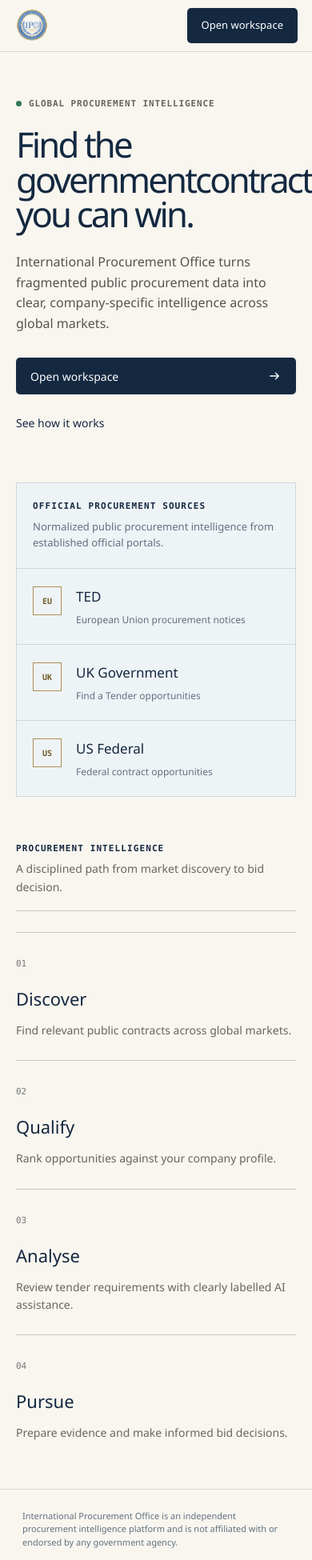
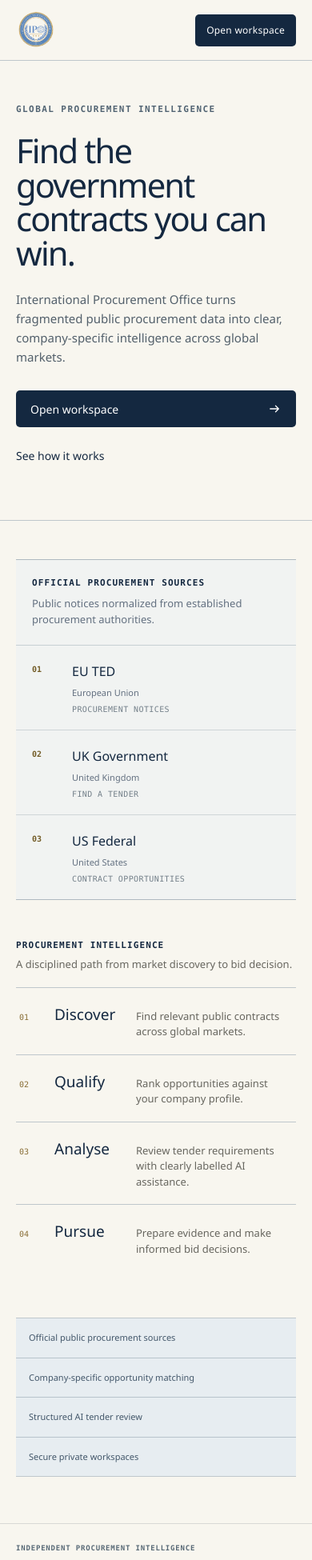
Before and after one commit to Notsosweetliving/international-procurement-office, a Next.js app: page / in a window 390 px wide. Shown: the top 1950 px of the page at 80% size. Built offline with nearby package versions, Linux system fonts and the light colour scheme.

Commit message:
Refine IPO homepage to feel more official

```diff
--- a/app/globals.css
+++ b/app/globals.css
@@ -313,6 +313,150 @@
   color: var(--muted);
   font-size: 11px;
   line-height: 1.5;
+}
+/* Institutional landing page */
+.landing > header {
+  height: 96px;
+  max-width: 1320px;
+  border-bottom-color: #bfc7cc;
+}
+.landing > header .brand-seal {
+  width: 58px;
+  height: 58px;
+}
+.landing nav {
+  font-size: 12px;
+  letter-spacing: 0.02em;
+}
+.hero {
+  max-width: 1320px;
+  padding: 92px 28px 84px;
+  border-bottom: 1px solid #bfc7cc;
+}
+.hero-kicker {
+  display: block;
+  color: #526473;
+  letter-spacing: 0.13em;
+}
+.hero h1 {
+  max-width: 1020px;
+  margin: 31px 0 32px;
+  font-size: clamp(52px, 6.35vw, 84px);
+  font-weight: 560;
+  line-height: 0.98;
+  letter-spacing: -0.052em;
+}
+.hero h1 span {
+  display: block;
+}
+.hero > p {
+  max-width: 625px;
+  color: #53606b;
+  font-size: 17px;
+  line-height: 1.65;
+}
+.official-sources {
+  max-width: 1320px;
+  margin: 72px auto 68px;
+  border: 0;
+  border-top: 1px solid #aeb9c0;
+  border-bottom: 1px solid #aeb9c0;
+  background: #f1f3f2;
+}
+.landing-section-heading {
+  padding: 24px 28px;
+  border-bottom-color: #c7cfd3;
+}
+.source-register article {
+  display: grid;
+  grid-template-columns: 35px 1fr;
+  gap: 7px 15px;
+  padding: 27px 28px;
+}
+.source-register article + article {
+  border-left-color: #c7cfd3;
+}
+.source-register article > span {
+  display: block;
+  grid-row: 1 / 4;
+  width: auto;
+  height: auto;
+  padding-top: 4px;
+  border: 0;
+}
+.source-register h2 {
+  margin: 0;
+  font-size: 16px;
+}
+.source-register p {
+  font-size: 11px;
+}
+.source-register small {
+  color: #74808a;
+  font: 10px var(--font-geist-mono);
+  letter-spacing: 0.04em;
+  text-transform: uppercase;
+}
+.how {
+  max-width: 1320px;
+  gap: 0;
+}
+.how div {
+  min-width: 0;
+  padding: 24px 24px 4px;
+  border-top-color: #bfc7cc;
+}
+.how > div:not(.how-heading) + div {
+  border-left: 1px solid #d5dadd;
+}
+.how .how-heading {
+  margin-bottom: 0;
+  padding: 0 0 18px;
+  border-bottom: 0;
+}
+.how small {
+  color: #8a6f37;
+  font-size: 10px;
+}
+.how h3 {
+  margin: 22px 0 9px;
+  font-size: 19px;
+}
+.how p {
+  font-size: 13px;
+}
+.credibility-strip {
+  max-width: 1320px;
+  margin: 0 auto 72px;
+  padding: 19px 28px;
+  border-top: 1px solid #bfc7cc;
+  border-bottom: 1px solid #bfc7cc;
+  display: grid;
+  grid-template-columns: repeat(4, 1fr);
+  background: #e7edf1;
+}
+.credibility-strip span {
+  padding: 0 18px;
+  color: #43576a;
+  font-size: 11px;
+  text-align: center;
+}
+.credibility-strip span + span {
+  border-left: 1px solid #b8c4cc;
+}
+.landing-footer {
+  max-width: 1320px;
+}
+.landing-footer span {
+  display: block;
+  margin-bottom: 9px;
+  color: #586976;
+  font: 600 9px var(--font-geist-mono);
+  letter-spacing: 0.09em;
+}
+.landing-footer p {
+  max-width: 780px;
+  margin: 0;
 }
 .sidebar {
   position: fixed;
@@ -1281,3 +1425,96 @@
     max-width: 100%;
   }
 }
+@media (max-width: 900px) {
+  .credibility-strip {
+    margin: 0 20px 58px;
+    padding: 0;
+    grid-template-columns: 1fr 1fr;
+  }
+  .credibility-strip span {
+    padding: 16px;
+  }
+  .credibility-strip span + span {
+    border-left: 0;
+  }
+  .credibility-strip span:nth-child(even) {
+    border-left: 1px solid #b8c4cc;
+  }
+  .credibility-strip span:nth-child(n + 3) {
+    border-top: 1px solid #b8c4cc;
+  }
+}
+@media (max-width: 600px) {
+  .landing > header {
+    height: 76px;
+    padding: 0 20px;
+  }
+  .landing > header .brand-seal {
+    width: 50px;
+    height: 50px;
+  }
+  .landing nav {
+    gap: 0;
+  }
+  .landing nav a:last-child {
+    padding: 11px 14px;
+  }
+  .hero {
+    padding: 54px 20px 58px;
+  }
+  .hero h1 {
+    margin: 24px 0 25px;
+    font-size: clamp(38px, 10.7vw, 46px);
+    line-height: 1.02;
+    letter-spacing: -0.045em;
+  }
+  .hero h1 span {
+    display: inline;
+  }
+  .hero > p {
+    font-size: 15px;
+    line-height: 1.6;
+  }
+  .official-sources {
+    margin-top: 48px;
+    margin-bottom: 50px;
+  }
+  .source-register article {
+    padding: 20px;
+  }
+  .how {
+    gap: 0;
+  }
+  .how > div:not(.how-heading) {
+    padding: 19px 4px 18px;
+    display: grid;
+    grid-template-columns: 34px 92px 1fr;
+    gap: 10px;
+    align-items: baseline;
+  }
+  .how > div:not(.how-heading) + div {
+    border-left: 0;
+  }
+  .how h3,
+  .how p {
+    margin: 0;
+  }
+  .how p {
+    line-height: 1.5;
+  }
+  .credibility-strip {
+    grid-template-columns: 1fr;
+  }
+  .credibility-strip span,
+  .credibility-strip span:nth-child(even) {
+    border-left: 0;
+    text-align: left;
+  }
+  .credibility-strip span + span {
+    border-top: 1px solid #b8c4cc;
+  }
+  .landing-footer {
+    padding-left: 20px;
+    padding-right: 20px;
+  }
+}
--- a/app/page.tsx
+++ b/app/page.tsx
@@ -7,20 +7,16 @@
       <header>
         <Brand />
         <nav>
-          <a href="#platform">Platform</a>
+          <a href="#platform">Sources</a>
           <a href="#how">How it works</a>
           <Link href="/dashboard">Open workspace</Link>
         </nav>
       </header>
       <section className="hero">
-        <div className="hero-kicker">
-          <span />
-          Global procurement intelligence
-        </div>
+        <div className="hero-kicker">Global procurement intelligence</div>
         <h1>
-          Find the government
-          <br />
-          contracts you can win.
+          <span>Find the government</span>
+          <span>{" "}contracts you can win.</span>
         </h1>
         <p>
           International Procurement Office turns fragmented public procurement
@@ -36,11 +32,11 @@
       <section className="official-sources" id="platform">
         <div className="landing-section-heading">
           <span>OFFICIAL PROCUREMENT SOURCES</span>
-          <p>Normalized public procurement intelligence from established official portals.</p>
+          <p>Public notices normalized from established procurement authorities.</p>
         </div>
         <div className="source-register">
-          {[["EU", "TED", "European Union procurement notices"], ["UK", "UK Government", "Find a Tender opportunities"], ["US", "US Federal", "Federal contract opportunities"]].map(([code, name, detail]) => (
-            <article key={code}><span>{code}</span><div><h2>{name}</h2><p>{detail}</p></div></article>
+          {[["01", "EU TED", "European Union", "Procurement notices"], ["02", "UK Government", "United Kingdom", "Find a Tender"], ["03", "US Federal", "United States", "Contract opportunities"]].map(([number, name, jurisdiction, detail]) => (
+            <article key={number}><span>{number}</span><h2>{name}</h2><p>{jurisdiction}</p><small>{detail}</small></article>
           ))}
         </div>
       </section>
@@ -78,10 +74,14 @@
           </div>
         ))}
       </section>
+      <section className="credibility-strip" aria-label="Platform standards">
+        {["Official public procurement sources", "Company-specific opportunity matching", "Structured AI tender review", "Secure private workspaces"].map((item) => (
+          <span key={item}>{item}</span>
+        ))}
+      </section>
       <footer className="landing-footer">
-        International Procurement Office is an independent procurement
-        intelligence platform and is not affiliated with or endorsed by any
-        government agency.
+        <span>INDEPENDENT PROCUREMENT INTELLIGENCE</span>
+        <p>International Procurement Office is an independent procurement intelligence platform and is not affiliated with or endorsed by any government agency.</p>
       </footer>
     </main>
   );
```
